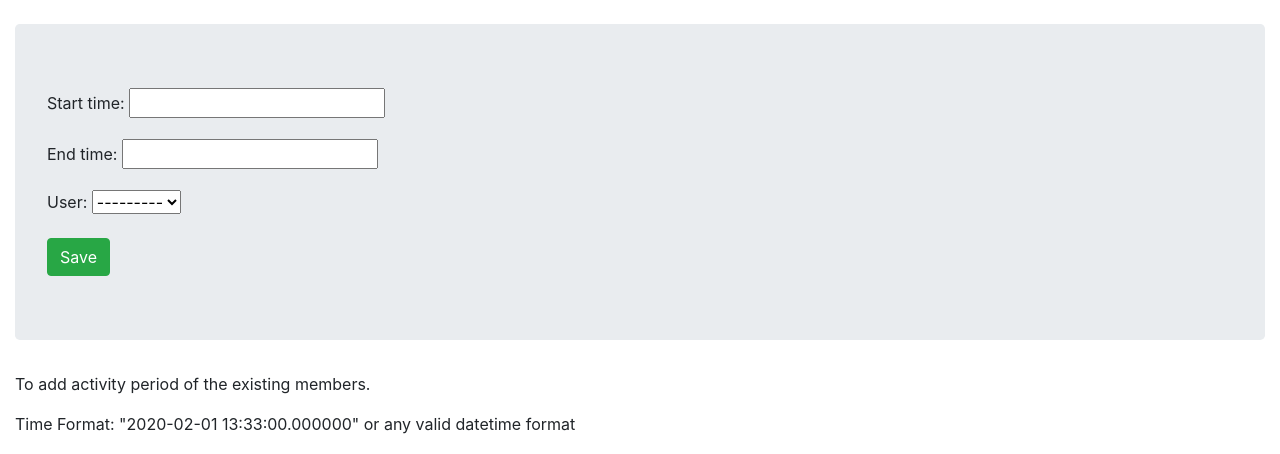
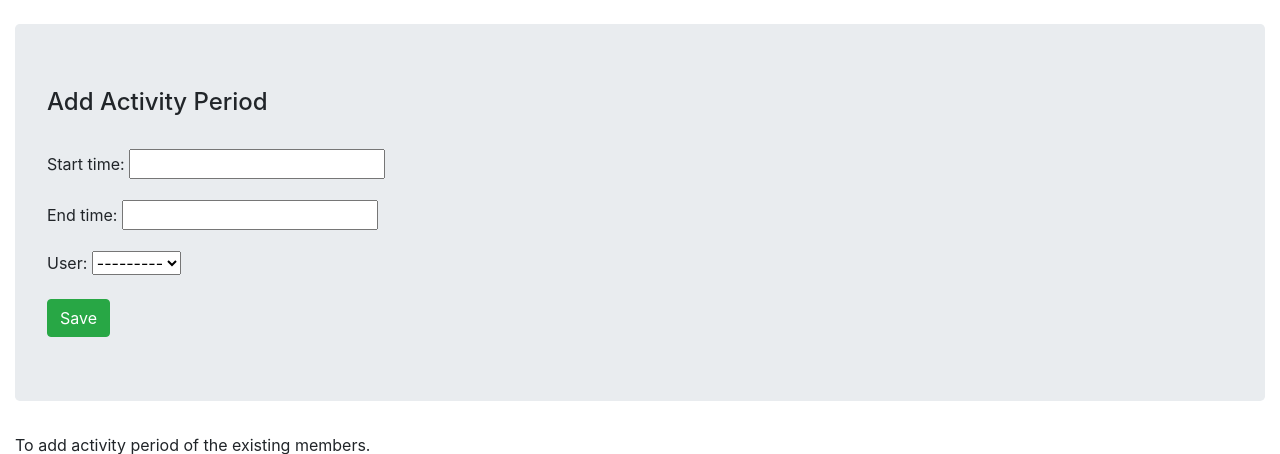
Before and after one commit to sgaurav07/fullthrottleTest, a Django app: page /activity in a window 1280 px wide. Shown: the part 56-510 px from the top of the page. Run offline with Django 3.2, Linux system fonts and the light colour scheme; some libraries are stand-ins or nearby versions.

Commit message:
cosmetic changes

```diff
--- a/backendTest/templates/activity.html
+++ b/backendTest/templates/activity.html
@@ -37,6 +37,8 @@
     <br>
     <div class="container-fluid">
         <div class="jumbotron">
+            <h4> Add Activity Period</h4>
+            <br>
             <form method="POST" autocomplete="off" action="{{url}}" class="post-form">
                 {% comment %} to stop cross-site references forgery {% endcomment %}
                 {% csrf_token %}
--- a/backendTest/templates/home.html
+++ b/backendTest/templates/home.html
@@ -37,6 +37,8 @@
     <br>
     <div class="container-fluid">
         <div class="jumbotron">
+            <h4> Add Members</h4>
+            <br>
             <form method="POST" class="post-form">
                 {% comment %} to stop cross-site references forgery {% endcomment %}
                 {% csrf_token %}
```
